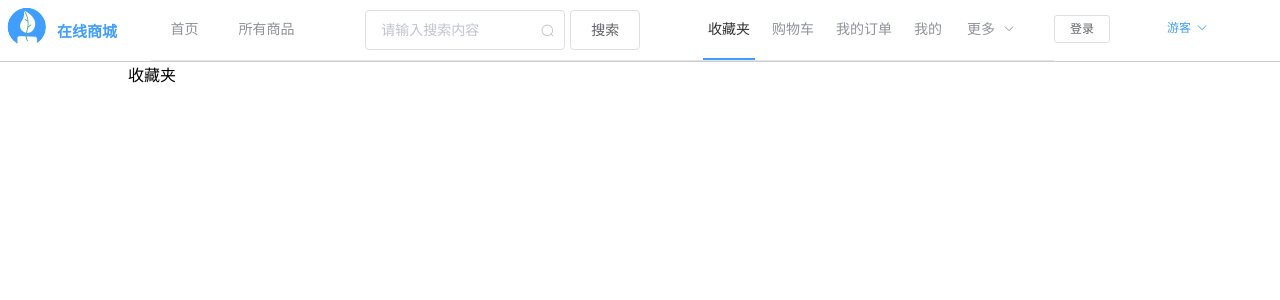
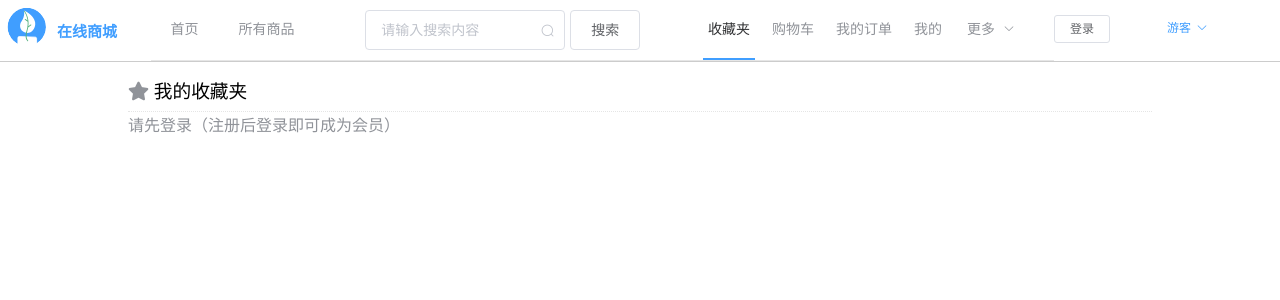
Before and after one commit to Hacker-C/mall-system, a Vue app: page /like in a window 1280 px wide. Shown: the top 300 px of the page. Built offline with nearby package versions, Linux system fonts and the light colour scheme.

Commit message:
feature: 收藏夹页面-动态显示提示信息

```diff
--- a/src/views/like/Like.vue
+++ b/src/views/like/Like.vue
@@ -1,12 +1,55 @@
 <template>
   <div style="width: 80%; margin-left: 50%; transform: translate(-50%)">
-    收藏夹
+    <h3 class="head">
+      <i class="fas fa-star" style="color: #909399"></i> 我的收藏夹
+    </h3>
+    <div v-if="isLogin && likeProducts.length > 0">
+      <el-row type="flex" class="header">
+        <el-col class="nav" :span="1"> </el-col>
+        <el-col class="nav" :span="4"> 商品图片 </el-col>
+        <el-col class="nav" :span="3"> 商品名称 </el-col>
+        <el-col class="nav" :span="4">单价</el-col>
+        <el-col class="nav" :span="4">数量</el-col>
+        <el-col class="nav" :span="4">总计</el-col>
+        <el-col class="nav" :span="4">操作</el-col>
+      </el-row>
+      <!-- <div v-for="(item, index) in likeProducts" :key="index">
+        <CartItem :cartProduct="item" @reload="load" />
+      </div> -->
+    </div>
+    <div v-else-if="likeProducts.length == 0 && isLogin" style="color: #909399">
+      您还没有添加任何商品到购物车，先去逛逛吧~
+    </div>
+    <div v-else style="color: #909399">请先登录（注册后登录即可成为会员）</div>
   </div>
 </template>
 
 <script>
-export default {}
+export default {
+  data() {
+    return {
+      isLogin: false,
+      likeProducts: []
+    }
+  },
+  created() {
+    this.load()
+  },
+  methods: {
+    load() {
+      let userId = sessionStorage.getItem('userId')
+      this.isLogin = userId ? true : false
+    }
+  }
+}
 </script>
 
-<style>
+<style scoped>
+.head {
+  /* background-color: pink; */
+  height: 50px;
+  line-height: 60px;
+  font-weight: 400;
+  border-bottom: 1px dotted rgba(204, 204, 204, 0.5);
+}
 </style>
```
